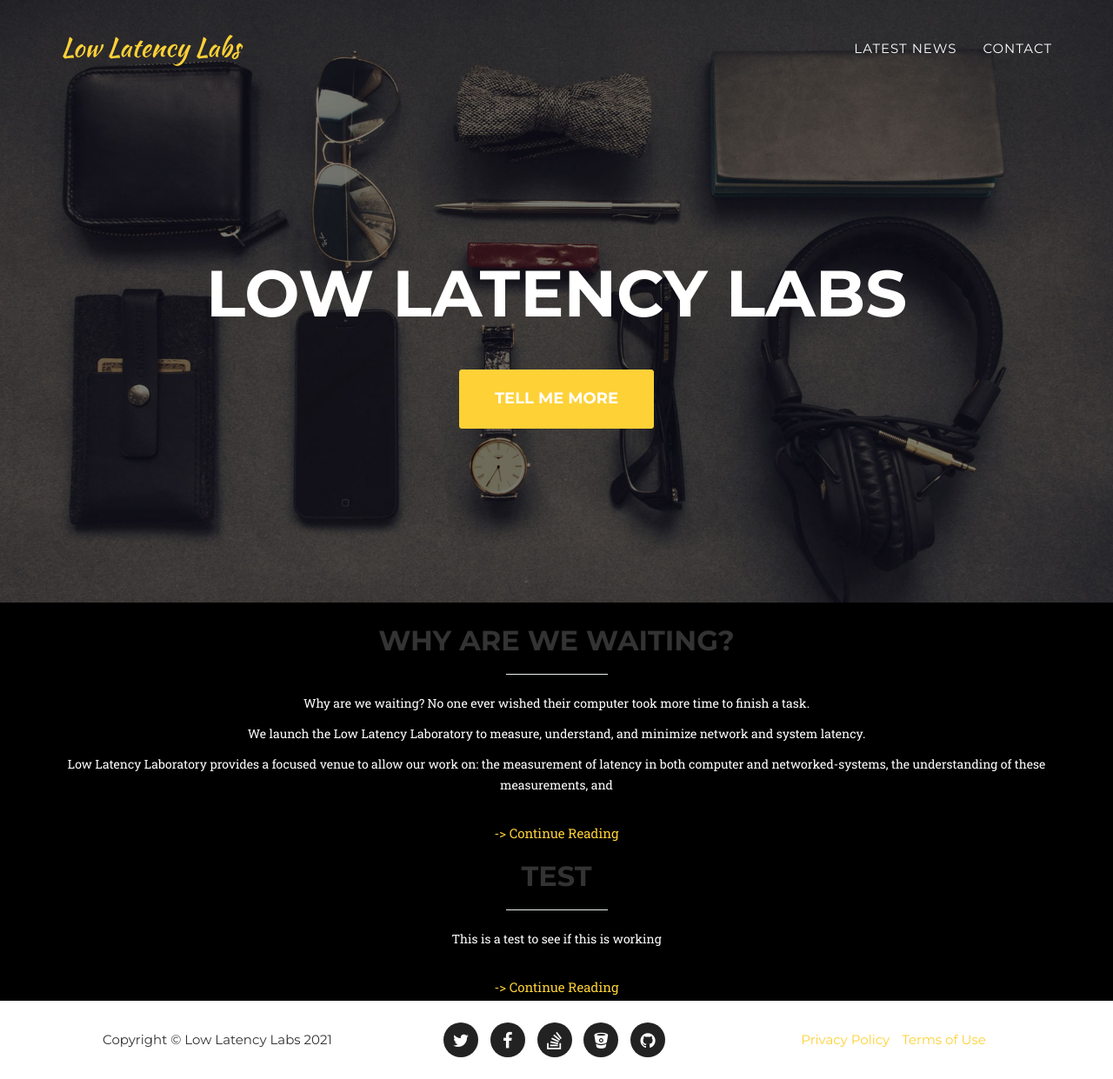
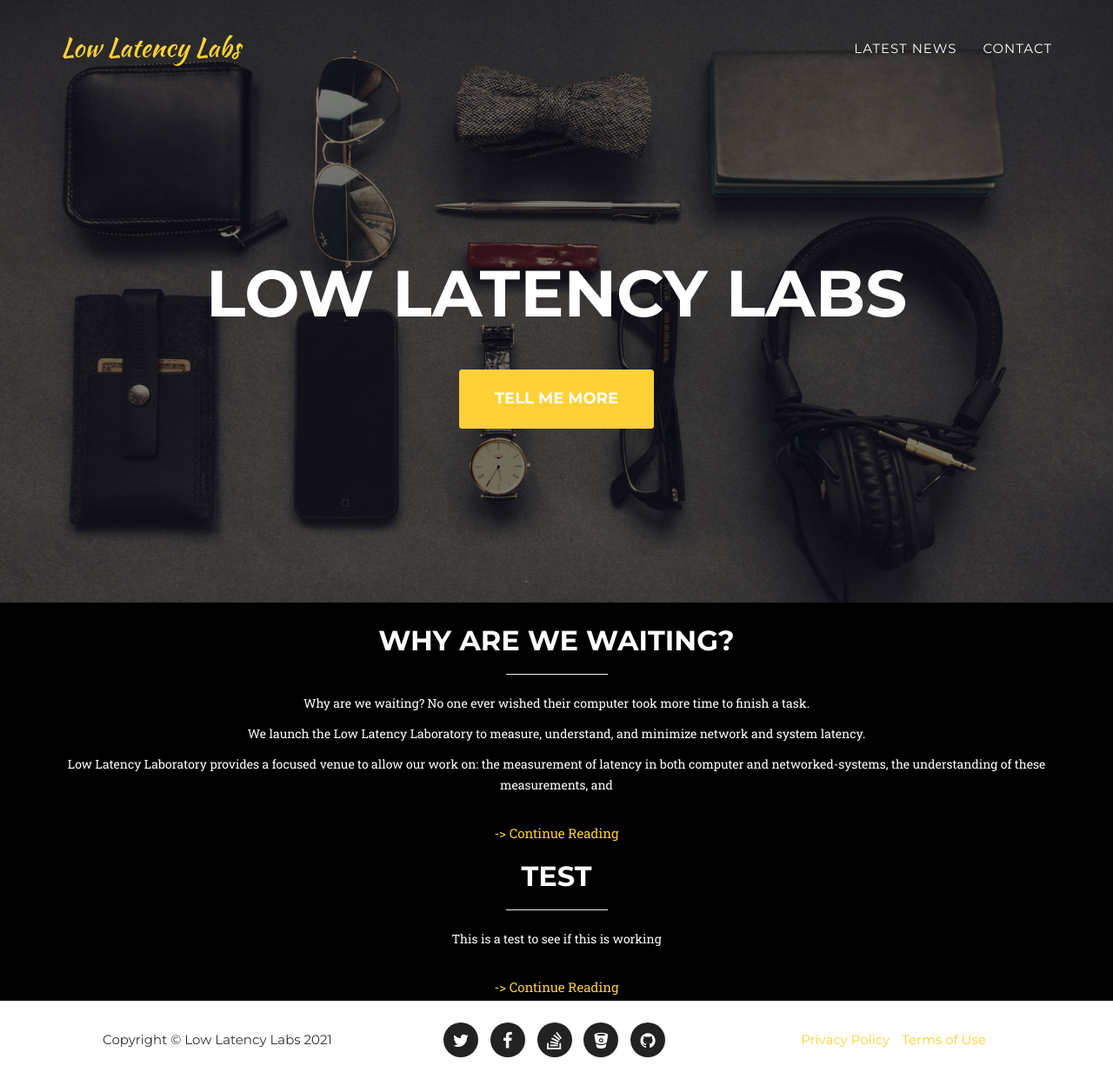
Before and after one commit to blurryhumanface/LowLatencyLabs, a Jekyll site: the page built from index.html, in a window 1280 px wide and 1241 px high. Shown: the whole window at 87% size. Built offline with Jekyll 4.4.1, drawn with Linux system fonts in a browser that asks for light colours; some web fonts are replaced.

Commit message:
Post titles are white

```diff
--- a/_includes/css/custom.css
+++ b/_includes/css/custom.css
@@ -13,3 +13,7 @@
 .post-hr {
   width: 10%;
 }
+
+.post-title {
+  color: #FFF;
+}
```
